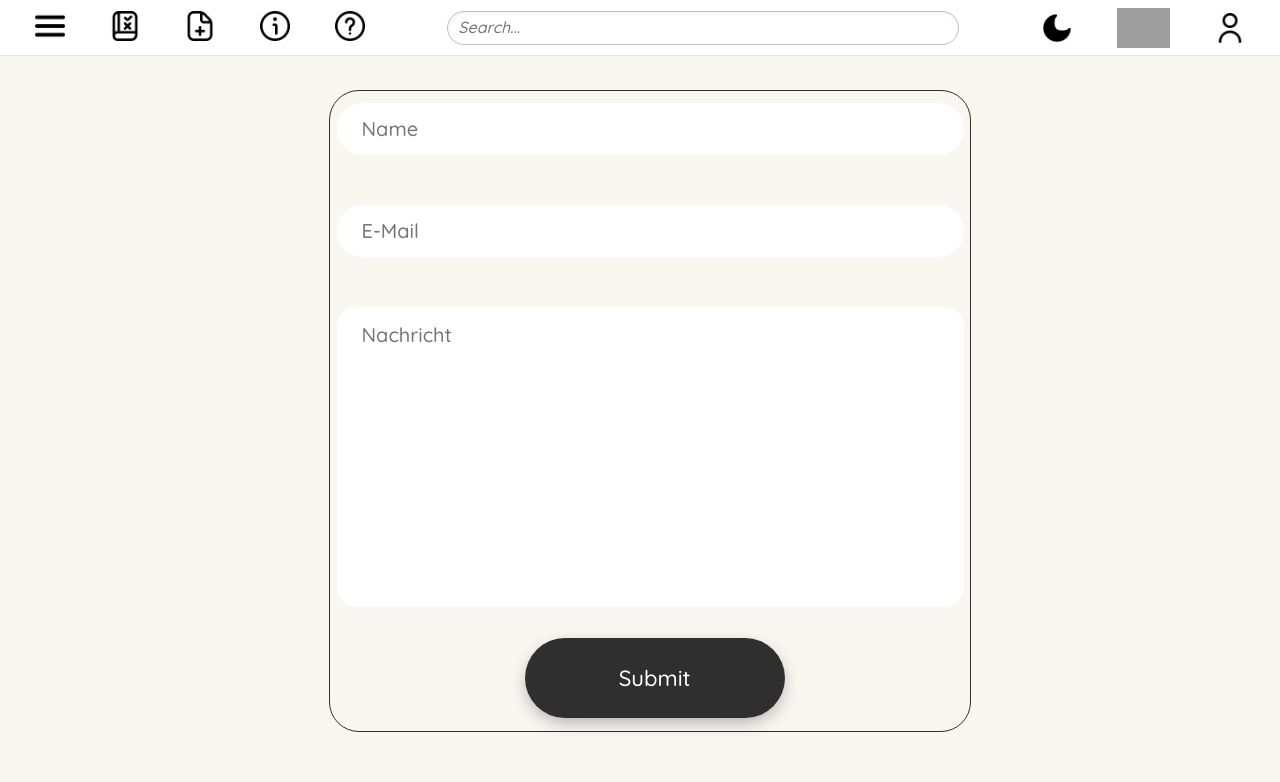
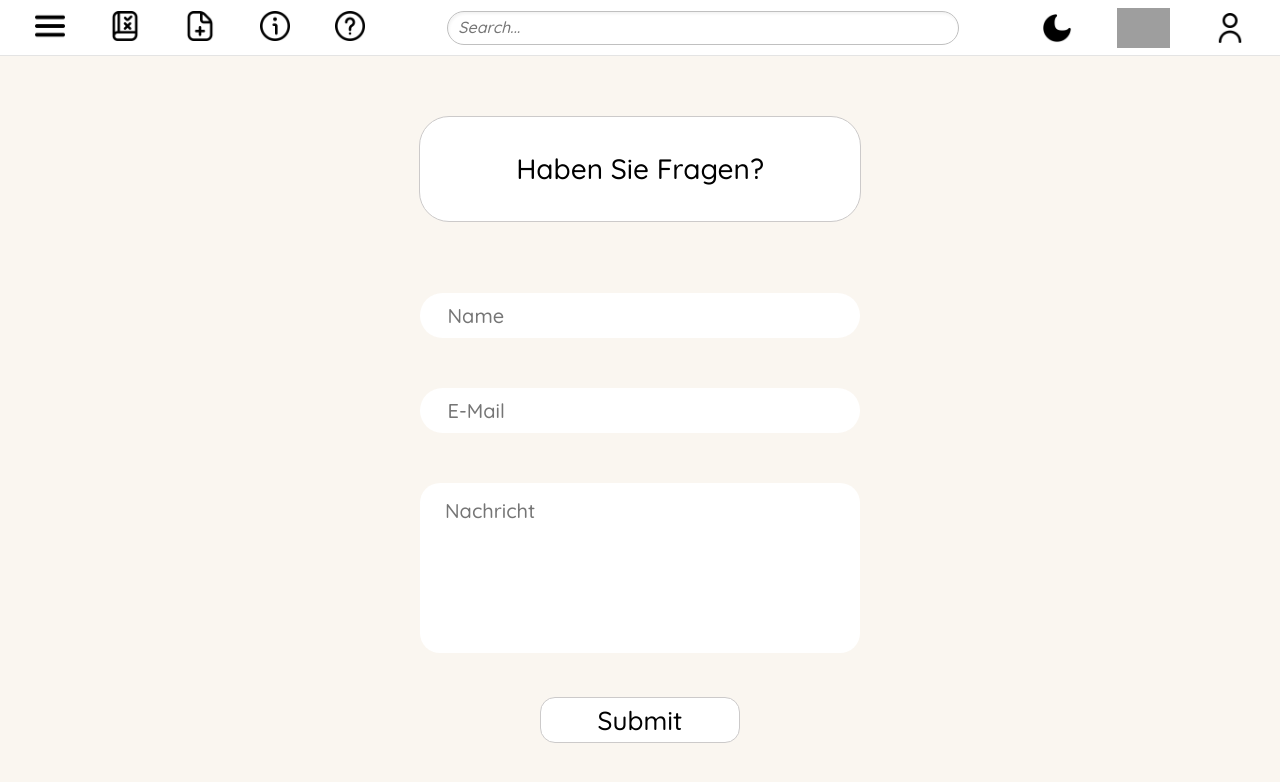
Before and after one commit to AndreNeb/diplomarbeit_fe, a React (Create React App) app: page /supportPage in a window 1280 px wide. Shown: the top 782 px of the page. Built offline with nearby package versions, Linux system fonts and the light colour scheme; grey boxes are pictures that could not be loaded.

Commit message:
Finished Design of Support. i18n is still missing

```diff
--- a/public/index.html
+++ b/public/index.html
@@ -24,7 +24,7 @@
       work correctly both with client-side routing and a non-root public URL.
       Learn how to configure a non-root public URL by running `npm run build`.
     -->
-    <title>NARKO</title>
+    <title>NARKO Admin</title>
   </head>
   <body>
     <noscript>You need to enable JavaScript to run this app.</noscript>
--- a/src/App.jsx
+++ b/src/App.jsx
@@ -77,8 +77,8 @@ function App() {
                                     </Link>
 
 
-                                    <Link to="/SupportPage">
-                                        <img src={support} className="icons-left" alt="Support"/>
+                                    <Link to="/SupportPage" className="icon-link">
+                                            <img src={support} className="icons-left" alt="Support"/>
                                     </Link>
 
                                 </div>
--- a/src/SupportPage.jsx
+++ b/src/SupportPage.jsx
@@ -1,10 +1,10 @@
-import React, { useState } from 'react';
+import React, {useState} from 'react';
 import './stylesheets/leftbar/buttons.css';
 import './stylesheets/supportpage/support.css';
 import classNames from 'classnames';
-import { useTranslation } from 'react-i18next';
+import {useTranslation} from 'react-i18next';
 import logo from './pictures/hamburger-menu.png';
-import { Link } from 'react-router-dom';
+import {Link} from 'react-router-dom';
 import regeln from './pictures/regeln.png';
 import info from './pictures/info.png';
 import support from './pictures/support.png';
@@ -35,9 +35,7 @@ function SupportPage() {
         try {
             // Sende die Daten an die Formspree-API
             const response = await fetch('https://formspree.io/f/movqqjlb', {
-                method: 'POST',
-                body: formData,
-                headers: {
+                method: 'POST', body: formData, headers: {
                     Accept: 'application/json',
                 },
             });
@@ -48,8 +46,8 @@ function SupportPage() {
                 setIsActive(true);
 
                 setTimeout(() => {
-                    window.location.reload();
-                }, 3500);
+                    window.location.reload(); // Seite neu laden nach 3000 ms
+                }, 3000);
 
             } else {
                 setFormStatus('Es gab ein Problem beim Absenden des Formulars.');
@@ -59,14 +57,13 @@ function SupportPage() {
         }
     };
 
-    const { t } = useTranslation();
-    const { i18n } = useTranslation();
+    const {t} = useTranslation();
+    const {i18n} = useTranslation();
     const changeLanguage = (lang) => {
         i18n.changeLanguage(lang);
     };
 
-    return (
-        <body className="support">
+    return (<body className="support">
     <div className="header">
         <div className="left-section">
             <Link to="/">
@@ -103,27 +100,28 @@ function SupportPage() {
             <input className="search-bar" type="text" placeholder={t('searchbar-placeholder')}/>
         </div>
         <div className="right-section">
-                {showdarklight ? (
-                    <img onClick={Mode} src={moon} className="mode" alt="Mode"/>
-                ) : (
-                    <img onClick={Mode} src={sun} className="mode" alt="Mode"/>
-                )}
+            {showdarklight ? (<img onClick={Mode} src={moon} className="mode" alt="Mode"/>) : (
+                <img onClick={Mode} src={sun} className="mode" alt="Mode"/>)}
             <img src={language} className="icons-right" alt={t('language')}/>
             <img src={login} className="login" alt="login"/>
         </div>
     </div>
 
+
+    <div className="general-container">
+        <span className="text">Haben Sie Fragen?</span>
         <div className="field-container">
             <form onSubmit={handleSubmit}>
                 <div className="text-fields-container">
-                    <input type="text" id="name" name="name" className="contact-inputs" placeholder="Name" required/>
+                    <input type="text" id="name" name="name" className="contact-inputs" placeholder="Name"
+                           required/>
                     <input type="email" id="email" name="email" className="contact-inputs" placeholder="E-Mail"
                            required/>
                     <textarea id="message" name="message" className="contact-messages" placeholder="Nachricht"
                               required></textarea>
                 </div>
 
-                <div>
+                <div className="button-container">
                     <button type="submit" className={classNames('submit-button', {active: isActive})}>
                         <p>{btnText}</p>
                         <div className="check-box">
@@ -134,10 +132,11 @@ function SupportPage() {
                     </button>
                 </div>
             </form>
+        </div>
+    </div>
     {formStatus && <p className="form-status">{formStatus}</p>}
-        </div>
-        </body>
-    );
+
+    </body>);
 }
 
 export default SupportPage;
--- a/src/stylesheets/general/general.css
+++ b/src/stylesheets/general/general.css
@@ -29,10 +29,15 @@ body.rules {
 
 
 
-body.support{
+body.support {
     display: flex;
     justify-content: center;
-    margin-top: 7%;
+    align-items: center;
+    height: 100vh;
+    margin: 0;
+    cursor: default;
+
+    overflow-y: hidden;
 }
 
 span {
--- a/src/stylesheets/supportpage/support.css
+++ b/src/stylesheets/supportpage/support.css
@@ -1,106 +1,100 @@
-.field-container {
-    width: 50%;
-    margin-left: 20px;
-    height: 80vh;
+.general-container {
     display: flex;
-    border-width: 0.5px;
-    border-color: #2f2f2f;
-    border-style: solid;
-    border-radius: 30px;
     flex-direction: column;
     justify-content: space-evenly;
     align-items: center;
-}
 
-.field-container:hover {
-    transform: scale(1.001, 1.001);
-    box-shadow: 0 1px 4px rgba(0, 0, 0, 0.3);
-}
+    position: relative;
 
-.submit-button {
-    width: 260px;
-    height: 80px;
-    border: none;
-    outline: none;
-    background: #2f2f2f;
-    color: #fff;
-    font-size: 22px;
-    border-radius: 40px;
-    text-align: center;
-    box-shadow: 0 6px 20px -5px rgba(0, 0, 0, 0.4);
-    position: relative;
-    overflow: hidden;
-    cursor: pointer;
-    margin-top: 5%;
-    margin-left: 30%;
-}
+    margin-top: 100px;
+    padding-bottom: -500px;
 
-.check-box {
-    width: 80px;
-    height: 80px;
-    border-radius: 40px;
-    box-shadow: 0 0 12px -2px rgba(0, 0, 0, 0.5);
-    position: absolute;
-    top: 0;
-    right: -40px;
-    opacity: 0;
-}
+    height: 100%;
+    min-height: 550px;
 
-.check-box svg {
-    width: 40px;
-    margin: 20px;
-}
-
-svg path {
-    stroke-width: 3;
-    stroke: #fff;
-    stroke-dasharray: 34;
-    stroke-dashoffset: 34;
-    stroke-linecap: round;
-}
-
-.active {
-    background: #19df4f;
-    transition: 1s;
-}
-
-.active .check-box {
-    right: 0;
-    opacity: 1;
-    transition: 1s;
-}
-
-.active p {
-    margin-right: 125px;
-    transition: 1s;
-}
-
-.active svg path {
-    stroke-dashoffset: 0;
-    transition: 1s;
-    transition-delay: 1s;
 }
 
 
+
+
+.text {
+    background-color: white;
+    border-radius: 30px;
+
+    display: flex;
+    justify-content: center;
+    align-items: center;
+
+    color: black;
+    font-size: 28px;
+
+    width: 80%;
+    height: 13%;
+
+    position: relative;
+    top: 0;
+    margin: 0.5%;
+
+    border-color: rgb(204, 202, 202);
+    border-width: 1px;
+    border-style: solid;
+}
+
+
+.field-container {
+    border-radius: 30px;
+
+    align-items: center;
+    margin-top: 1%;
+    margin-bottom: 8%;
+
+    width: 70%;
+    height: 85%;
+    max-width: 650px;
+    max-height: 450px;
+    min-width: 550px;
+    min-height: 350px;
+
+    position: relative;
+}
+
+
+
+
 .text-fields-container {
-    font-family: "Quicksand", sans-serif, Arial;
-    display: grid;
+    border-radius: 30px;
+
+    display: flex;
+    flex-direction: column;
+    justify-content: space-evenly;
     align-items: center;
+
+    width: 100%;
+    height: 80%;
+
+    position: absolute;
+    top: 0; /* Stickt diesen container an den Top von .field-container */
+
 }
 
 
 .contact-inputs {
-    width: 600px;
-    height: 50px;
+    width: 80%;
+    height: 10%;
+    display: flex;
+    flex-direction: column;
+    justify-content: center;
+    box-sizing: border-box;
     border: none;
     outline: none;
-    padding-left: 25px;
+    padding-left: 5%;
     font-weight: 500;
     color: #666;
     border-radius: 50px;
     margin-bottom: 50px;
     font-size: 20px;
     font-family: "Quicksand", sans-serif, Arial;
+    min-height: 45px;
 }
 
 .contact-inputs:hover {
@@ -113,9 +107,10 @@ svg path {
     font-weight: 500;
 }
 
+
 .contact-messages {
-    width: 100%;
-    height: 300px;
+    width: 80%;
+    height: 50%;
     padding-top: 15px;
     padding-bottom: 15px;
     padding-right: 15px;
@@ -130,6 +125,7 @@ svg path {
     word-wrap: break-word;
     white-space: pre-wrap;
     box-sizing: border-box;
+    background-color: white;
 }
 
 .contact-messages:hover {
@@ -141,3 +137,45 @@ svg path {
     font-family: "Quicksand", sans-serif, Arial;
     font-weight: 500;
 }
+
+
+.button-container {
+
+    border-radius: 30px;
+
+    display: flex;
+    flex-direction: column;
+    justify-content: center;
+    align-items: center;
+
+    width: 100%;
+    height: 20%;
+
+    position: absolute;
+    bottom: 0;
+
+}
+
+.submit-button {
+    border-color: rgb(204, 202, 202);
+    border-radius: 15px;
+    border-width: 1px;
+    border-style: solid;
+
+    color: black;
+    font-size: 26px;
+
+    display: flex;
+    justify-content: center;
+    align-items: center;
+    transition-duration: 0.15s;
+
+    background-color: white;
+
+    width: 200px;
+    height: 48px;
+
+    margin-top: 8%;
+
+    cursor: pointer;
+}
--- a/src/stylesheets/topbar/topbar.css
+++ b/src/stylesheets/topbar/topbar.css
@@ -36,6 +36,7 @@
 .icons-left {
     height: 30px;
     margin-left: 45px;
+    display:inline-block;
 }
 
 
@@ -61,6 +62,10 @@
 
 }
 
+.icon-link {
+    display:inline-flex;
+
+}
 
 .search-bar:hover {
     transform: scale(1.001, 1.001);
```
Also changed, not shown: 2 other files (tests, documents, lock files or other folders). Lines whose indentation alone changed are shown as unchanged.
